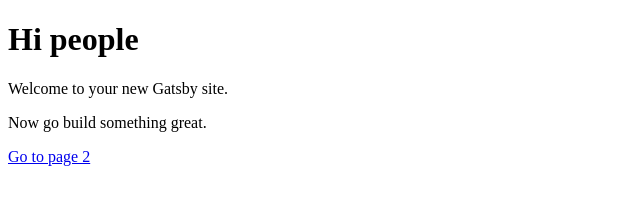
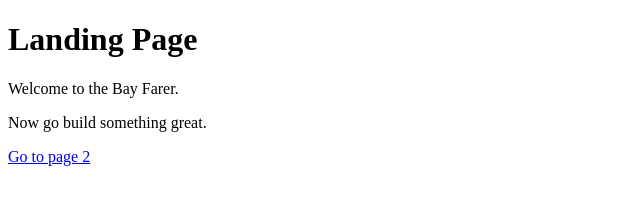
Before and after one commit to BSG-1/TheBayFarer, a Gatsby site in the folder bayfarer/: page / in a window 1280 px wide. Shown: the whole page, without its empty margins (0-640 px from the left). Built offline with nearby package versions, Linux system fonts and the light colour scheme; Gatsby itself is replaced by a stand-in of ours.

Commit message:
more minor jsx changes

```diff
--- a/bayfarer/src/pages/index.js
+++ b/bayfarer/src/pages/index.js
@@ -3,8 +3,8 @@ import Link from 'gatsby-link'
 
 const IndexPage = () => (
   <div>
-    <h1>Hi people</h1>
-    <p>Welcome to your new Gatsby site.</p>
+    <h1>Landing Page</h1>
+    <p>Welcome to the Bay Farer.</p>
     <p>Now go build something great.</p>
     <Link to="/page-2/">Go to page 2</Link>
   </div>
```
